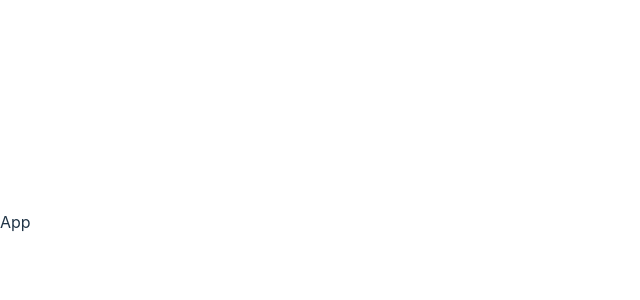
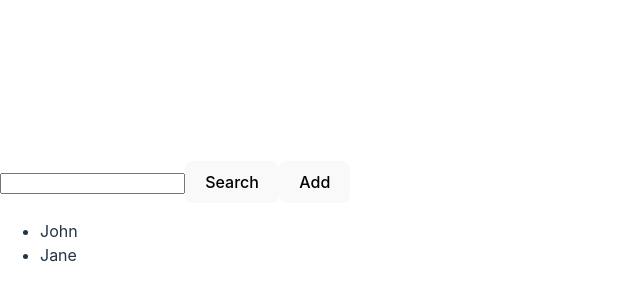
Before and after one commit to CristianAquino/react-ts, a React (Vite) app: page / in a window 1280 px wide. Shown: the part 178-478 px from the top of the page, without its empty margins (0-640 px from the left). Built offline with nearby package versions, Linux system fonts and the light colour scheme.

Commit message:
feat: useMemo

```diff
--- a/src/App.tsx
+++ b/src/App.tsx
@@ -1,4 +1,45 @@
+import { useMemo, useState } from "react";
+import { User } from "./models";
+import List from "./List";
+
+const initialUsers = [
+  { id: 1, name: "John" },
+  { id: 2, name: "Jane" },
+];
+
 const App = () => {
-  return <div>App</div>;
+  const [users, setusers] = useState<User[]>(initialUsers);
+  const [text, settext] = useState("");
+  const [searc, setSearc] = useState("");
+
+  const handleAdd = () => {
+    const newUser = { id: users[users.length - 1].id + 1, name: text };
+    setusers([...users, newUser]);
+  };
+
+  const filterUser = useMemo(
+    () =>
+      users.filter((user) =>
+        user.name.toLocaleLowerCase().includes(searc.toLocaleLowerCase())
+      ),
+    [searc, users]
+  );
+
+  const handleSearch = () => {
+    setSearc(text);
+  };
+
+  return (
+    <div>
+      <input
+        type="text"
+        value={text}
+        onChange={(e) => settext(e.target.value)}
+      />
+      <button onClick={handleSearch}>Search</button>
+      <button onClick={handleAdd}>Add</button>
+      <List users={filterUser} />
+    </div>
+  );
 };
 export default App;
--- /dev/null
+++ b/src/Item.tsx
@@ -0,0 +1,7 @@
+import { memo } from "react";
+import { User } from "./models";
+
+const Item = memo(({ user }: { user: User }) => {
+  return <li>{user.name}</li>;
+});
+export default Item;
--- /dev/null
+++ b/src/List.tsx
@@ -0,0 +1,14 @@
+import { memo } from "react";
+import Item from "./Item";
+import { User } from "./models";
+
+const List = memo(({ users }: { users: User[] }) => {
+  return (
+    <ul>
+      {users.map((user) => (
+        <Item key={user.id} user={user} />
+      ))}
+    </ul>
+  );
+});
+export default List;
--- /dev/null
+++ b/src/models/index.ts
@@ -0,0 +1 @@
+export * from './user';
--- /dev/null
+++ b/src/models/user.ts
@@ -0,0 +1,4 @@
+export interface User {
+  id: number;
+  name: string;
+}
```
